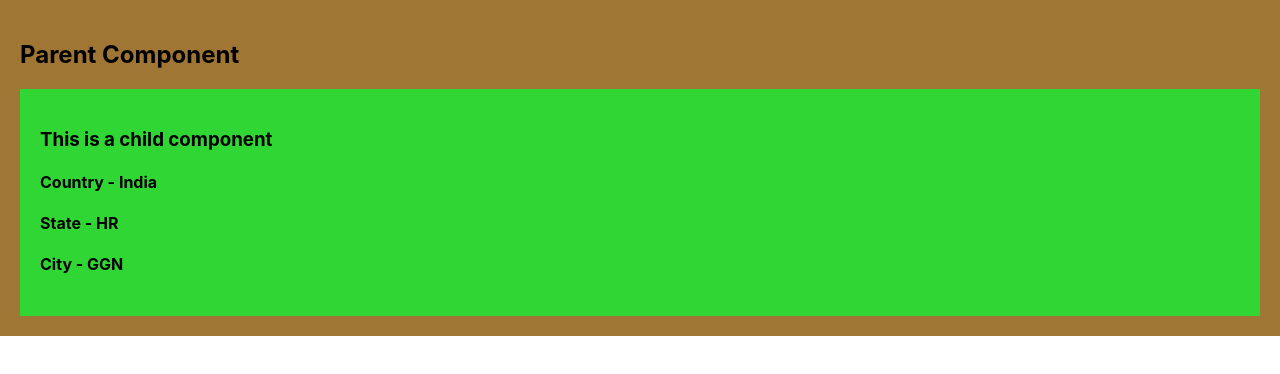
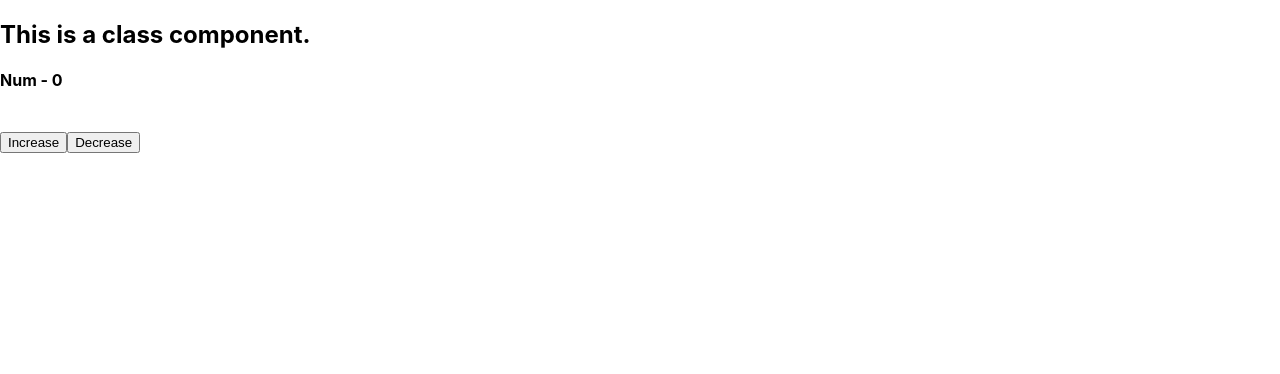
Before and after one commit to hashedbitinnovations/alphabeta_react, a React (Create React App) app: page / in a window 1280 px wide. Shown: the top 374 px of the page. Built offline with nearby package versions, Linux system fonts and the light colour scheme.

Commit message:
Class Component

```diff
--- a/src/Child.js
+++ b/src/Child.js
@@ -2,6 +2,8 @@ import React from "react";
 
 const Child = (props) => {
     console.log('props - ', props);
+
+    const {country, state, city} = props;
 
     return (
         <>
@@ -12,6 +14,13 @@ const Child = (props) => {
                 <h4>Country - {props.country}</h4>
                 <h4>State - {props.state}</h4>
                 <h4>City - {props.city}</h4>
+
+                <br></br>
+
+
+                <h4>Country - {country}</h4>
+                <h4>State - {state}</h4>
+                <h4>City - {city}</h4>
             </div>
         </>
     )
--- /dev/null
+++ b/src/components/ClassComp.js
@@ -0,0 +1,77 @@
+import React, { Component } from "react";
+
+class ClassComp extends Component {
+
+    constructor() {
+        super();
+        console.log('constructor running...........')
+        this.state = {
+            count: 0
+        }
+    }
+
+    componentDidMount() {
+        console.log('componentDidMount running @@@@@@@@@@@@')
+    }
+
+
+    shouldComponentUpdate() {
+        console.log('shouldComponentUpdate #############');
+        return true;
+    }
+
+    componentDidUpdate() {
+        console.log('componentDidUpdate.................');
+    }
+
+    increaseFn = () => {
+        console.log('increasing..........')
+        this.setState({
+            count: this.state.count + 1
+        })
+    }
+
+    decreaseFn = () => {
+        console.log('decreasing..........')
+        this.setState({
+            count: this.state.count - 1
+        })
+    }
+
+    render() {
+        console.log('rendering................')
+        return (
+            <>
+                <h2>This is a class component.</h2>
+
+                <h4 id='numdisplay'>Num - {this.state.count}</h4>
+                <br></br>
+
+                <button onClick={this.increaseFn}>Increase</button>
+                <button onClick={this.decreaseFn}>Decrease</button>
+            </>
+        )
+    }
+}
+
+export default ClassComp;
+
+
+
+// Phases and Lifecycle mthods in Class Component
+// Mounting / Rendering Phase
+// constructor - all initializations
+// //getDerivedStatefromProps
+// render - for jsx
+// componentDidMount - runs after first loading
+
+
+// Re-mounting / Re-rendering Phase
+// //getDerivedStatefromProps
+// shouldComponentUpdate - check swhether component has to be updated or not
+// render - reload jsx
+// componentDidUpdate - runs after every reloading
+
+
+// Unmounting Phase
+// componentWillUnmount - just before leaving component
--- a/src/components/ShowHideFn.js
+++ b/src/components/ShowHideFn.js
@@ -23,12 +23,24 @@ const ShowHideFn = () => {
         setStatus(false)
     }
 
+    const toggledisplayfn = () => {
+        setStatus(status => !status);
+    }
+
     return (
         <>
             <h2>Show Hide Implementation</h2>
 
             <button onClick={showContentFn} disabled={status}>Show Content</button>
             <button onClick={hideContentFn} disabled={!status}>Hide Content</button>
+
+            <br></br>
+            <br></br>
+
+
+            <button onClick={toggledisplayfn}>{
+                status ? 'Hide Content' : 'Show Content'
+            }</button>
 
             {
                 status && <div id='content'>
--- a/src/index.js
+++ b/src/index.js
@@ -8,5 +8,7 @@ import StateFn from './components/StateFn';
 import ShowHideFn from './components/ShowHideFn';
 import Parent from './Parent';
 
+import ClassComp from './components/ClassComp';
+
 const root = ReactDOM.createRoot(document.getElementById('root'));
-root.render(<Parent />);
+root.render(<ClassComp />);
```
Also changed, not shown: 1 other file (tests, documents, lock files or other folders).
